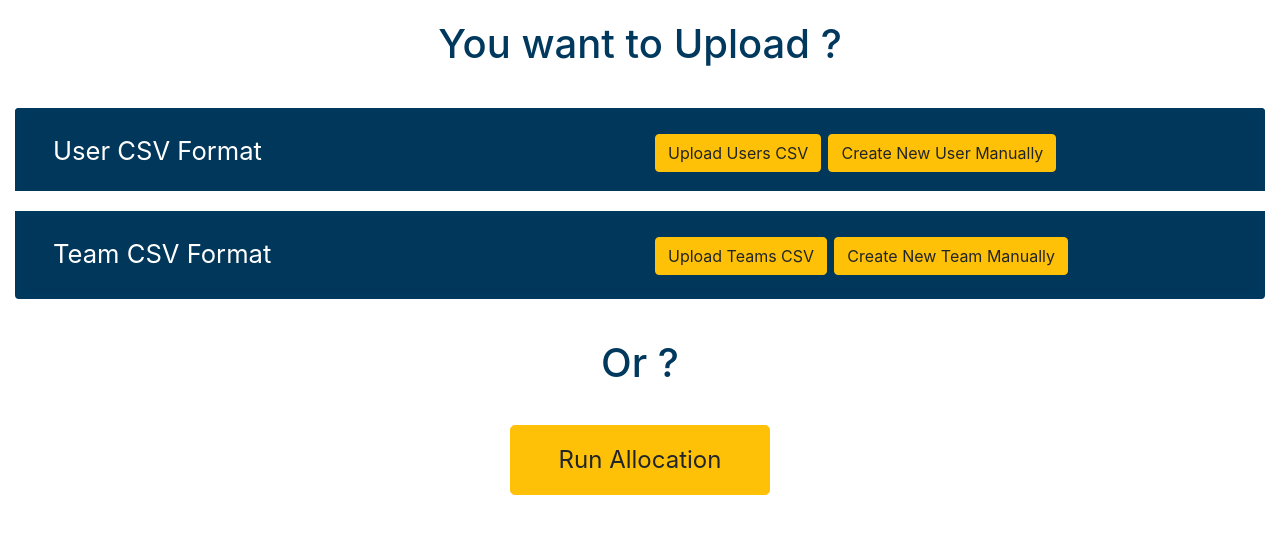
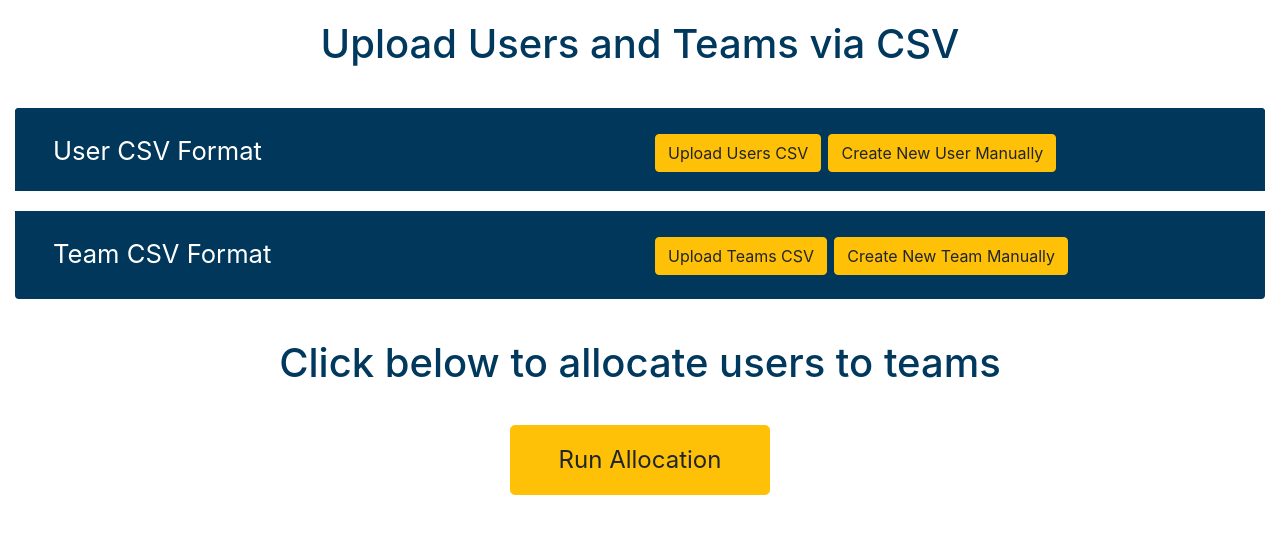
Before and after one commit to daniel-flynn-github/Barclays-Team-Graduate-Allocation-App, a Django app: template django-backend/templates/allocationapp/admin_portal.html in a window 1280 px wide. Shown: the part 56-590 px from the top of the page. Run offline with Django 3.2, Linux system fonts and the light colour scheme; the template is opened without the code that fills it, so the values that code supplies are empty.

Commit message:
Update wording on front-end.

```diff
--- a/django-backend/allocationapp/views.py
+++ b/django-backend/allocationapp/views.py
@@ -129,6 +129,7 @@ def delete_team_member(request, user_id):
         id=user_id)).update(assigned_team=None)
     response_data = {'success': True}
     return JsonResponse(response_data)
+
 
 @login_required
 @user_passes_test(is_manager, login_url='/allocation/')
--- a/django-backend/static/css/_login.css
+++ b/django-backend/static/css/_login.css
@@ -5,8 +5,7 @@ h1{
 }
 
 input{
-    width: 15c
-    m;
+    width: 15cm;
     height: 1cm;
 }
 
--- a/django-backend/templates/allocationapp/admin_portal.html
+++ b/django-backend/templates/allocationapp/admin_portal.html
@@ -8,7 +8,7 @@
 {% block body_block %}
     <div class="container-fluid">
         <h1 class="text-center" id="title">
-            You want to Upload ?
+            Upload Users and Teams via CSV
         </h1>
         <div class="accordion">
             <div class="card" id="user_card_header">
@@ -31,7 +31,7 @@
                 <div id="collapse_user_format" class="collapse" aria-labelledby="collapse_user_format" data-parent="#collapse_user_format">
                     <div class="card-body">
                          <div class="alert alert-warning alert-dismissible fade show" role="alert">
-                             <strong>Please create your User CSV according to this format, other formats are not accepted!!</strong>
+                             <strong>Please create your User CSV file according to this format. Other formats are not accepted!</strong>
                              <button type="button" class="close" data-dismiss="alert" aria-label="Close">
                                  <span aria-hidden="true">&times;</span>
                              </button>
@@ -61,12 +61,12 @@
                             <tr>
                                 <td>Luke</td>
                                 <td>Smith</td>
-                                <td>manage@mail.com</td>
+                                <td>manager@mail.com</td>
                                 <td>manager</td>
                             </tr>
                             </tbody>
                         </table>
-                        <span class="badge badge-danger">Noticed: Only using <strong>"graduate" </strong>and <strong>"manager"</strong>, other formats are not accepted!</span>
+                        <span class="badge badge-danger">Notice: Only accepts <strong>"graduate" </strong>and <strong>"manager"</strong> roles, other formats are not accepted.</span>
                     </div>
                 </div>
             </div>
@@ -90,7 +90,7 @@
                 <div id="collapse_team_format" class="collapse" aria-labelledby="collapse_user_format" data-parent="#collapse_user_format">
                     <div class="card-body">
                          <div class="alert alert-warning alert-dismissible fade show" role="alert">
-                             <strong>Please create your Team CSV according to this format, other formats are not accepted!!</strong>
+                             <strong>Please create your Team CSV file according to this format. Other formats are not accepted!</strong>
                              <button type="button" class="close" data-dismiss="alert" aria-label="Close">
                                  <span aria-hidden="true">&times;</span>
                              </button>
@@ -128,12 +128,12 @@
                             </tr>
                             </tbody>
                         </table>
-                        <span class="badge badge-danger">Noticed: Please use <strong>" , " (Comma)</strong> to spilt technologies and skills!</span>
+                        <span class="badge badge-danger">Notice: Please use <strong>" , " (comma)</strong> to spilt technologies and skills.</span>
                     </div>
                 </div>
             </div>
         </div>
-        <h1 class="text-center" id="or">Or ?</h1>
+        <h1 class="text-center" id="or">Click below to allocate users to teams</h1>
         <div class="row d-flex justify-content-center align-items-center">
                 <a class="btn btn-warning btn-lg" href="{% url 'allocationapp:get_allocation' %}" id="run_btn">Run Allocation</a>
         </div>
```
Also changed, not shown: django-backend/allocationapp/migrations/0001_initial.py (added).
